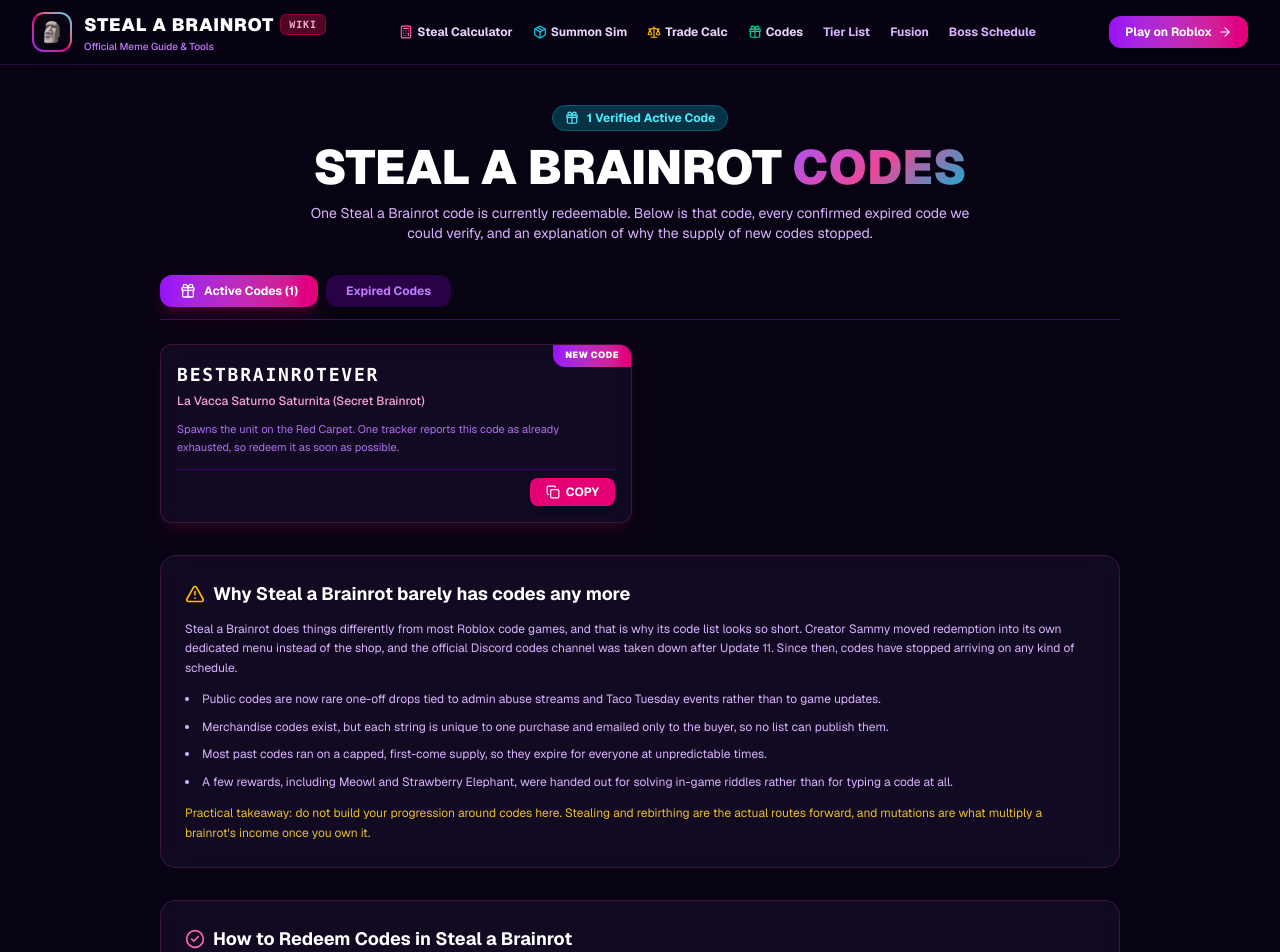
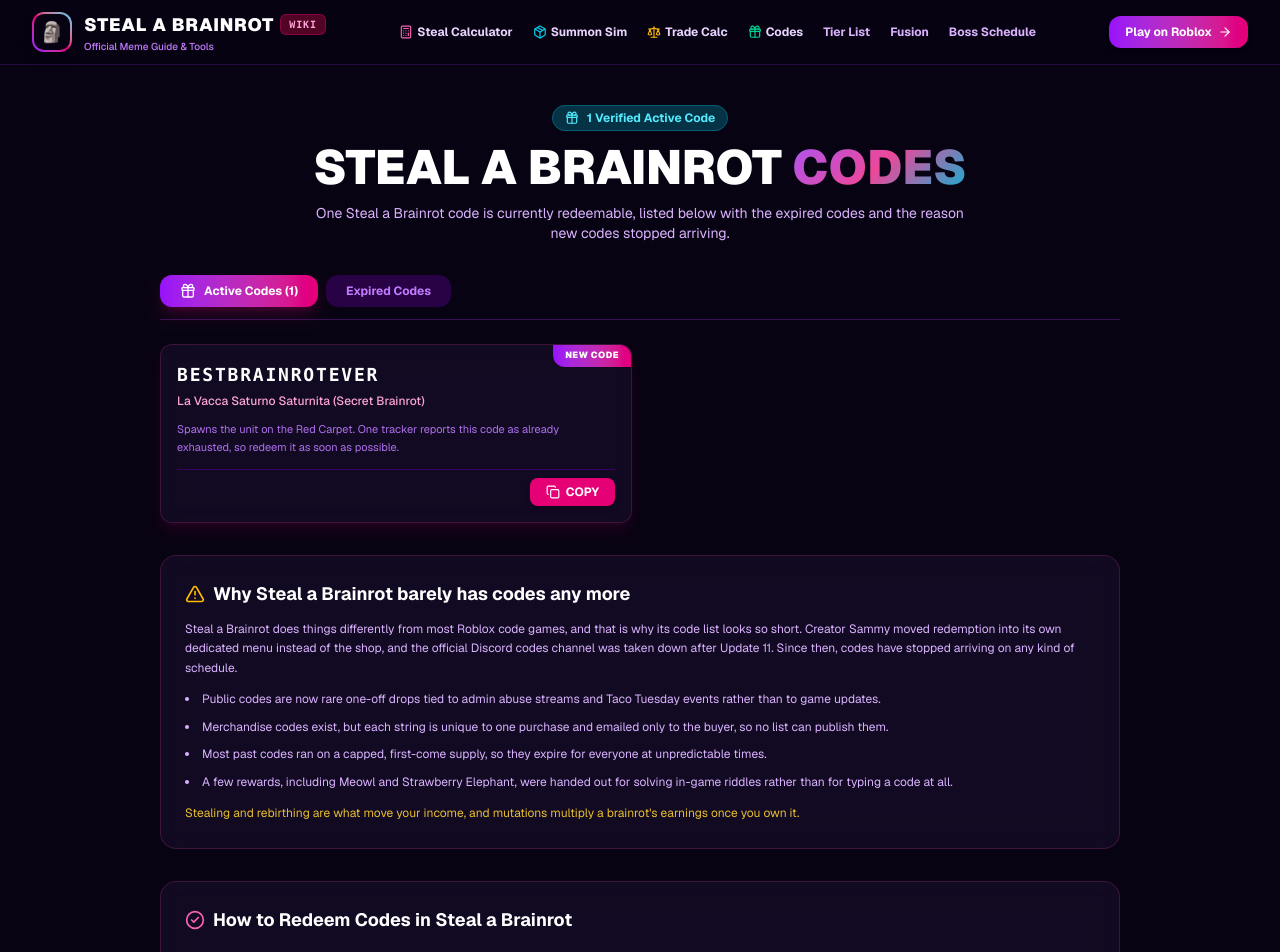
Before and after one commit to lianlele168/steal-a-brainrot-wiki, a Next.js app: page /codes in a window 1280 px wide. Shown: the top 952 px of the page. Built offline with nearby package versions, Linux system fonts and the light colour scheme.

Commit message:
chore(copy): remove filler phrasing from codes page

```diff
--- a/src/app/codes/page.tsx
+++ b/src/app/codes/page.tsx
@@ -62,8 +62,8 @@
           STEAL A BRAINROT <span className="gradient-title">CODES</span>
         </h1>
         <p className="text-sm text-purple-300 max-w-2xl mx-auto">
-          One Steal a Brainrot code is currently redeemable. Below is that code, every confirmed
-          expired code we could verify, and an explanation of why the supply of new codes stopped.
+          One Steal a Brainrot code is currently redeemable, listed below with the expired codes and
+          the reason new codes stopped arriving.
         </p>
       </div>
 
@@ -100,9 +100,8 @@
           </li>
         </ul>
         <p className="text-xs text-amber-300/90 leading-relaxed">
-          Practical takeaway: do not build your progression around codes here. Stealing and
-          rebirthing are the actual routes forward, and mutations are what multiply a brainrot&apos;s
-          income once you own it.
+          Stealing and rebirthing are what move your income, and mutations multiply a brainrot&apos;s
+          earnings once you own it.
         </p>
       </div>
 
```
